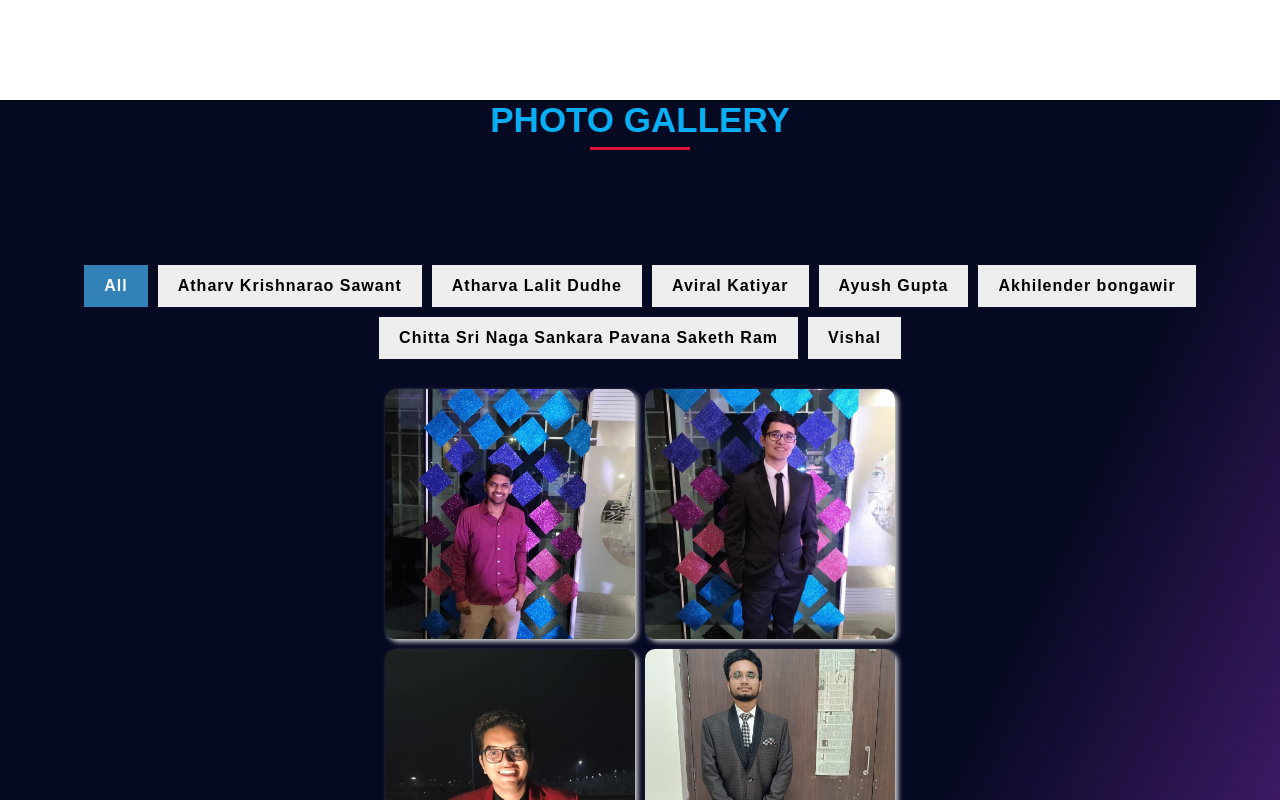
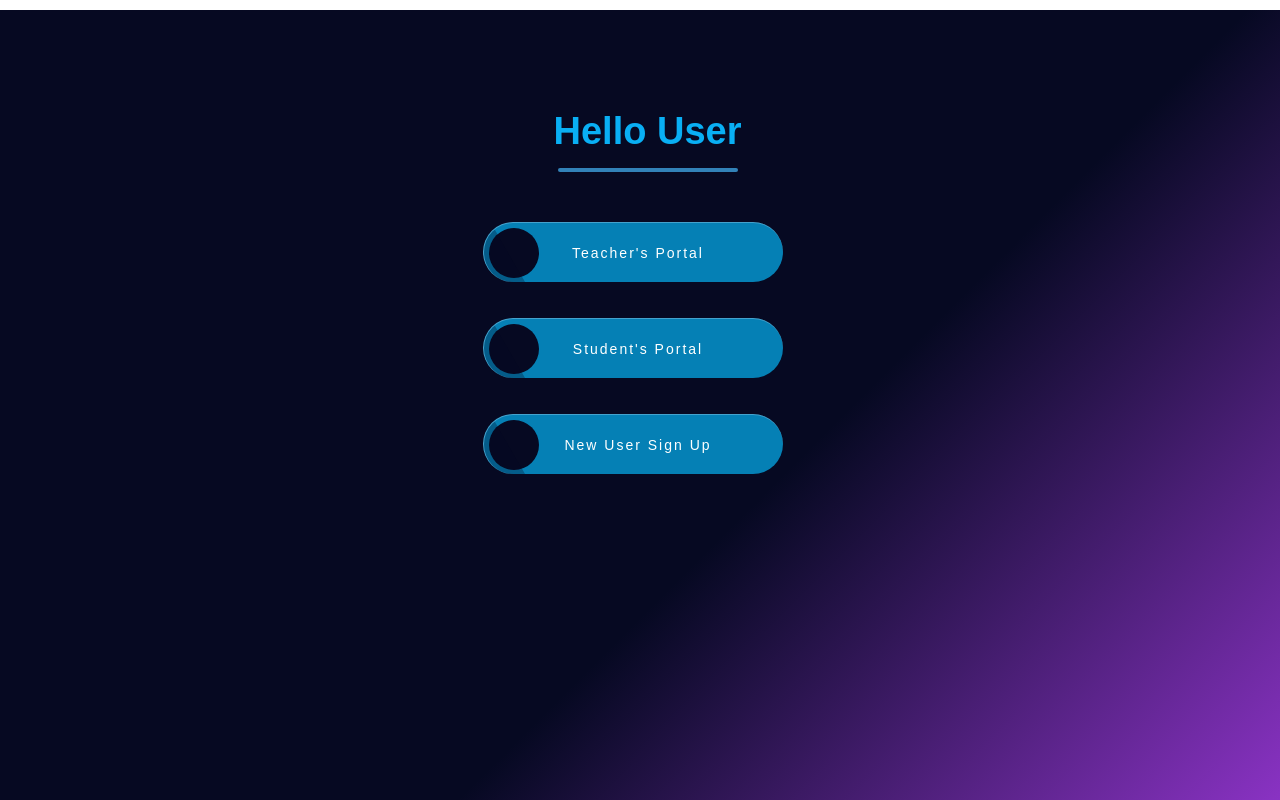
Before and after one commit to maskboyAvi/Attendance-Assistant-, a React (Create React App) app in the folder frontend/: page / in a window 1280 px wide. Shown: the top 800 px of the page. Built offline with nearby package versions, Linux system fonts and the light colour scheme.

Commit message:
Converted Portals Page to react

```diff
--- a/frontend/public/index.html
+++ b/frontend/public/index.html
@@ -29,6 +29,7 @@
     <link href="https://cdn.jsdelivr.net/npm/remixicon@2.5.0/fonts/remixicon.css" rel="stylesheet">
     <title>React App</title>
   </head>
+
   <body>
     <noscript>You need to enable JavaScript to run this app.</noscript>
     <div id="root"></div>
@@ -42,5 +43,8 @@
       To begin the development, run `npm start` or `yarn start`.
       To create a production bundle, use `npm run build` or `yarn build`.
     -->
+    <script type="module" src="https://unpkg.com/ionicons@5.5.2/dist/ionicons/ionicons.esm.js"></script>
+  <script nomodule src="https://unpkg.com/ionicons@5.5.2/dist/ionicons/ionicons.js"></script>
+  <script type="module" src="https://unpkg.com/ionicons@5.5.2/dist/ionicons/ionicons.esm.js" nomodule src="https://unpkg.com/ionicons@5.5.2/dist/ionicons/ionicons.js"></script>
   </body>
 </html>
--- a/frontend/src/App.js
+++ b/frontend/src/App.js
@@ -5,6 +5,7 @@ import Contact from './components/Contact';
 import Footer from './components/Footer';
 import Home from './components/Home';
 import Nav from './components/Nav';
+import Portals from './components/Portals';
 import Gallery from './components/gallery';
 
 function App() {
@@ -12,11 +13,12 @@ function App() {
     <>
     {/* <Nav /> */}
     {/* <About2 /> */}
-     <Gallery />
+     {/* <Gallery /> */}
+     <Portals />
     {/* <Home /> */}
     {/* <Contact /> */}
     {/* <About /> */}
-    <Footer />
+    {/* <Footer /> */}
     </>
   );
 }
--- a/frontend/src/components/Gallery.css
+++ b/frontend/src/components/Gallery.css
@@ -23,6 +23,17 @@
     left: 50%;
     transform: translateX(-50%);
     animation: animate 4s ease-in-out infinite;
+}
+@keyframes animate{
+    0%{
+        width: 100px;
+    }
+    50%{
+        width: 200px;
+    }
+    100%{
+        width: 100px;
+    }
 }
 li{
     /* opacity: 0.7; */
--- /dev/null
+++ b/frontend/src/components/Portals.css
@@ -0,0 +1,114 @@
+.bdy-p{
+    background-image: linear-gradient(135deg,var(--clr-dark-blue)60%,#8b33c5);
+    color: var(--secondary-text-color);
+    margin: 0;
+    padding: 0;
+    height: 100vh;
+    /* width: 100vw; */
+}
+.sec-p {
+    margin: 10px;
+    display: flex;
+    justify-content: center;
+    align-items: center;
+    flex-direction: column;
+}
+
+.head-p {
+  margin: 100px 45px 15px 60px;
+  display: flex;
+  justify-content: center;
+  align-items: center;
+  font-size: 38px;
+  font-weight: 600;
+}
+
+.separator-p {
+  width: 180px;
+  height: 4px;
+  border-radius: 20px;
+  /* background-color: #0f4c75; */
+  background-color: var(--project-color-3);
+  margin: 0px 50px 50px 65px;
+  /* #843bc7 */
+}
+
+.btn-p {
+  position: relative;
+  width: 300px;
+  height: 60px;
+  /* background: rgba(15,76,117,1); */
+  background-color: #0580b5;
+  border-radius: 60px;
+  display: flex;
+  justify-content: center;
+  align-items: center;
+  /* color: rgba(255,255,255,0.65); */
+  color: #fff;
+  opacity: 1;
+  text-decoration: none;
+  letter-spacing: 2px;
+  border-top: 0.5px solid rgba(187, 225, 250, 0.35);
+  border-left: 0.5px solid rgba(187, 225, 250, 0.35);
+  padding-left: 40px;
+  transition: 0.5s;
+  overflow: hidden;
+}
+
+ul {
+  list-style: none;
+}
+
+.btn-p:hover {
+  padding-left: 0px;
+  padding-right: 40px;
+  /* color: rgba(255,255,255,1); */
+  color: var(--project-color-1);
+}
+
+.btn-p span {
+  position: absolute;
+  left: 5px;
+  width: 50px;
+  height: 50px;
+  background: var(--clr-dark-blue);
+  border-radius: 50%;
+  transition: 0.5s ease-in-out;
+  display: flex;
+  justify-content: center;
+  align-items: center;
+  color: var(--project-color-3);
+  font-size: 1.5em;
+}
+
+.btn-p:hover span {
+  left: calc(100% - 55px);
+  /* background: rgba(50,130,184,1); */
+}
+
+.btn-p:after {
+  content: "";
+  position: absolute;
+  width: 80px;
+  height: 100%;
+  z-index: 1;
+  /* background: rgba(187,225,250,0.25); */
+  background: var(--clr-dark-blue);
+  opacity: 0.3;
+  transform: translateX(-170px) skewX(30deg);
+  transition: 0.6s ease-in-out;
+}
+
+.btn-p:hover:after {
+  transform: translateX(170px) skewX(-30deg);
+}
+
+@media (max-width: 1080px) {
+  .sec-p {
+    display: flex;
+    justify-content: center;
+    align-items: center;
+    flex-direction: column;
+    margin: 0px;
+  }
+}
--- a/frontend/src/components/Portals.js
+++ b/frontend/src/components/Portals.js
@@ -1,8 +1,26 @@
 import React from 'react'
+import './Portals.css'
+import Nav from './Nav'
+import Footer from './Footer'
 
 const Portals = () => {
   return (
-    <div>Portals</div>
+    <>
+    {/* <Nav/> */}
+    <div className='bdy-p'>
+      <div className="sec-p">
+      <div><p className="head-p">Hello User</p></div>
+      <div className="separator-p"></div>
+      <a href="./T_login.html" target="_blank" className="btn-p">Teacher's Portal
+        <span><ion-icon name="arrow-forward-outline"></ion-icon></span></a>
+      <br/><br/>
+      <a href="./S_login.html" target="_blank" className="btn-p">Student's Portal<span><ion-icon name="arrow-forward-outline"></ion-icon></span></a>
+      <br/><br/>
+      <a href="./Signup.html" target="_blank" className="btn-p">New User Sign Up<span><ion-icon name="arrow-forward-outline"></ion-icon></span></a>
+    </div>
+    </div>
+    <Footer />
+    </>
   )
 }
 
--- a/frontend/src/components/gallery.jsx
+++ b/frontend/src/components/gallery.jsx
@@ -49,7 +49,7 @@ return(
             <li className="list" data-filter="ALD">Atharva Lalit Dudhe</li>
             <li className="list" data-filter="AK">Aviral Katiyar</li>
             <li className="list" data-filter="AG">Ayush Gupta</li>
-            <li className="list" data-filter="AB">Akhilender bongawir</li>
+            <li className="list" data-filter="AB">Akhilender Bongirwar</li>
             <li className="list" data-filter="CSN">Chitta Sri Naga Sankara Pavana Saketh Ram</li>
             <li className="list" data-filter="Vish">Vishal</li>
         </ul>
```
